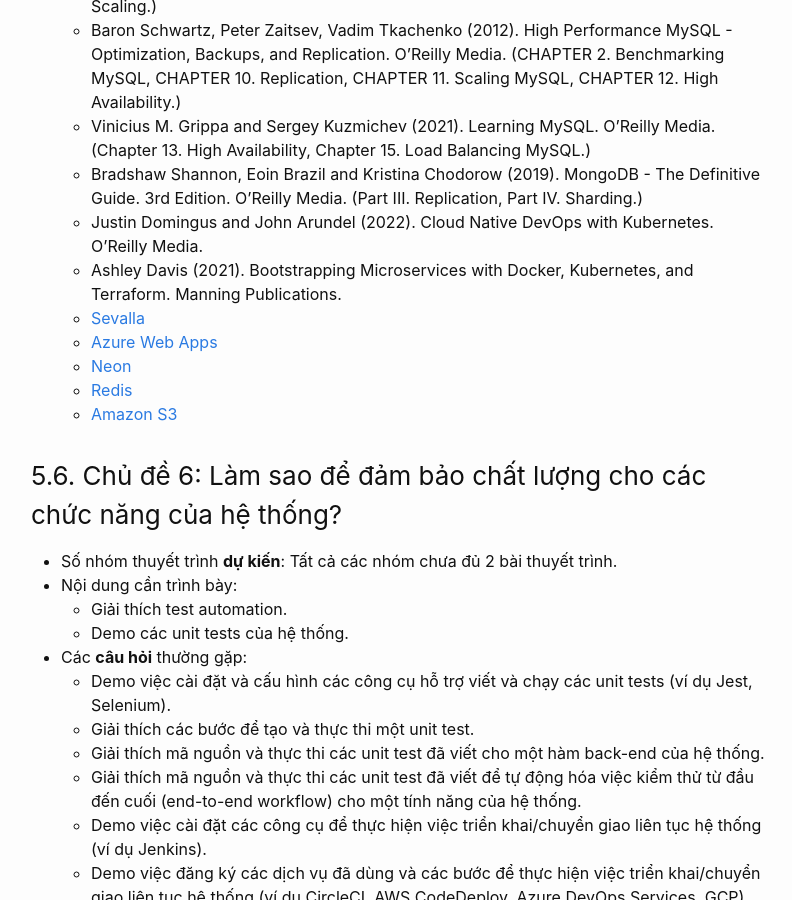
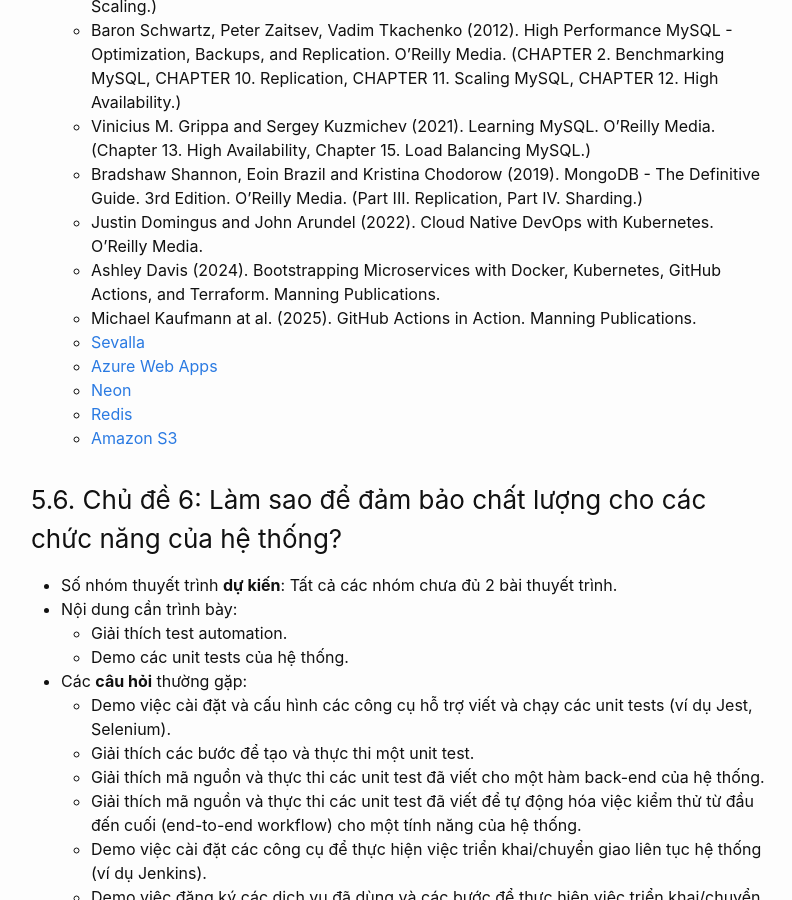
Before and after one commit to ngohuybien/ngohuybien.github.io, a Jekyll site: the page built from _posts/2024-01-29-enterprise-project-presentation-topics.md, in a window 1280 px wide and 900 px high, scrolled down 5877 px. Shown: the whole window, without its empty margins (239-1031 px from the left). Built offline with Jekyll 4.4.1, drawn with Linux system fonts in a browser that asks for light colours.

Commit message:
Update 2024-01-29-enterprise-project-presentation-topics.md

```diff
--- a/_posts/2024-01-29-enterprise-project-presentation-topics.md
+++ b/_posts/2024-01-29-enterprise-project-presentation-topics.md
@@ -167,7 +167,8 @@
     * Vinicius M. Grippa and Sergey Kuzmichev (2021). Learning MySQL. O'Reilly Media. (Chapter 13. High Availability, Chapter 15. Load Balancing MySQL.)
     * Bradshaw Shannon, Eoin Brazil and Kristina Chodorow (2019). MongoDB - The Definitive Guide. 3rd Edition. O'Reilly Media. (Part III. Replication, Part IV. Sharding.)
     * Justin Domingus and John Arundel (2022). Cloud Native DevOps with Kubernetes. O'Reilly Media.
-    * Ashley Davis (2021). Bootstrapping Microservices with Docker, Kubernetes, and Terraform. Manning Publications.
+    * Ashley Davis (2024). Bootstrapping Microservices with Docker, Kubernetes, GitHub Actions, and Terraform. Manning Publications.
+    * Michael Kaufmann at al. (2025). GitHub Actions in Action. Manning Publications.
     * <a target ="blank" href="https://docs.sevalla.com/">Sevalla</a>
     * <a target ="blank" href="https://azure.microsoft.com/en-us/products/app-service/web">Azure Web Apps</a>
     * <a target ="blank" href="https://console.neon.tech/signup">Neon</a>
```
